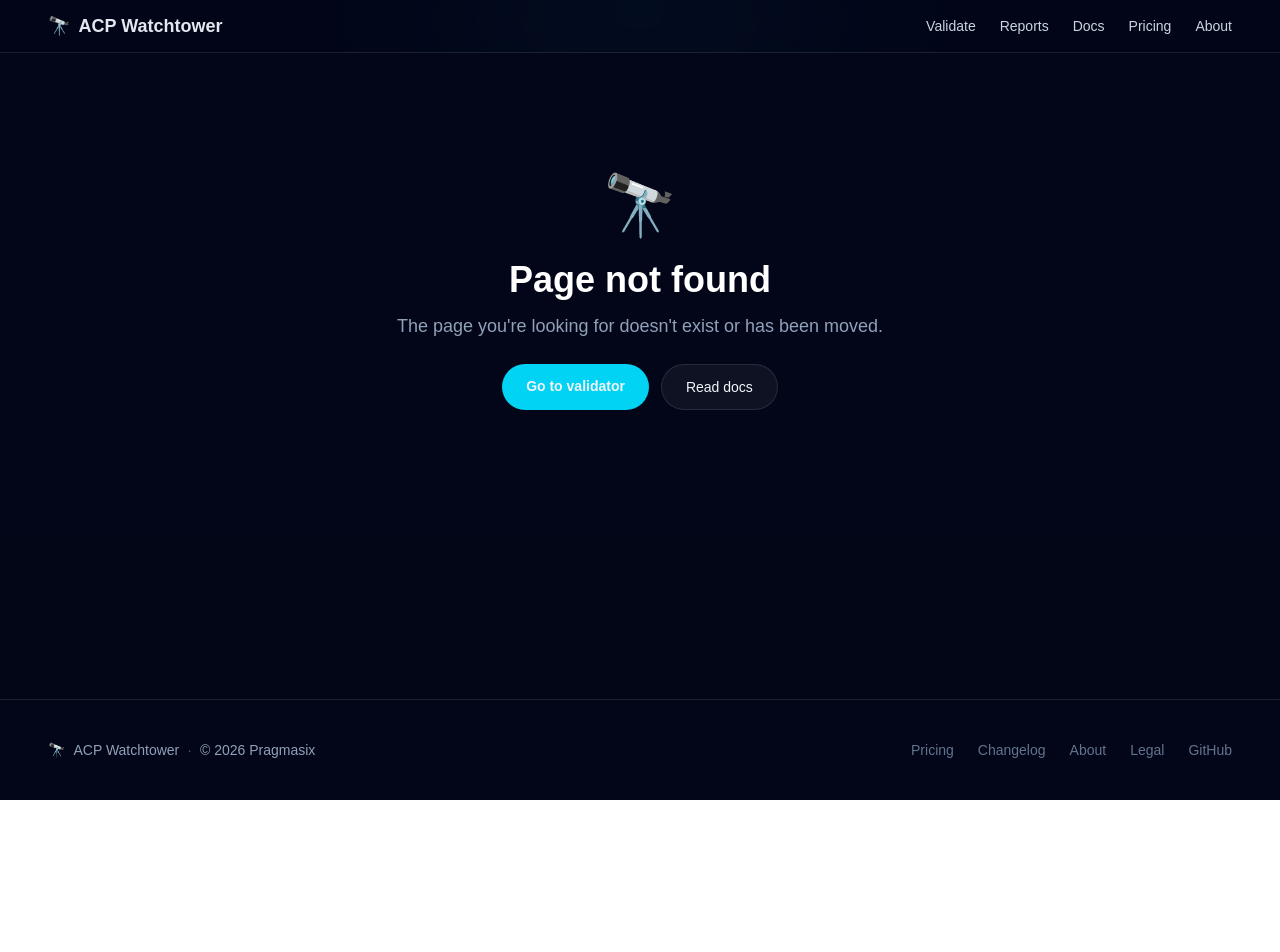
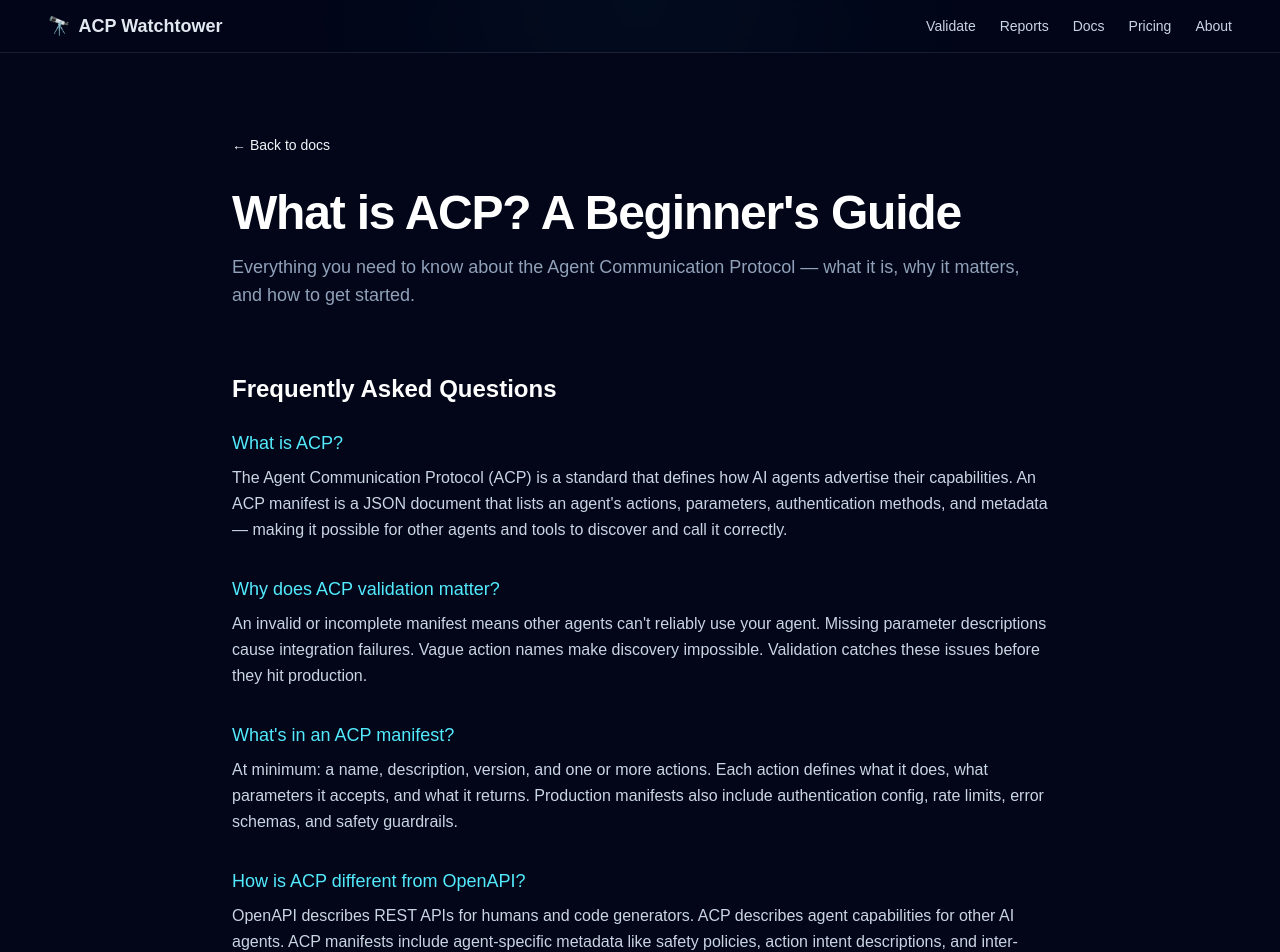
Before and after one commit to Splaticusamz/acp-watchtower, a Next.js app: page /docs/what-is-acp in a window 1280 px wide. Before the commit this address had no page. Shown: the top 952 px of the page. Before the commit the page ends 800 px from the top, so only its background shows below. Built offline with nearby package versions, Linux system fonts and the light colour scheme.

Commit message:
docs: add 'What is ACP?' beginner educational page

```diff
--- /dev/null
+++ b/src/app/docs/what-is-acp/page.tsx
@@ -0,0 +1,151 @@
+import Link from "next/link";
+import type { Metadata } from "next";
+
+export const metadata: Metadata = {
+  title: "What is ACP? Agent Communication Protocol Explained — ACP Watchtower",
+  description:
+    "A beginner-friendly guide to the Agent Communication Protocol (ACP). Learn what ACP is, why it matters for AI agents, and how to validate your manifests.",
+};
+
+const faqs = [
+  {
+    q: "What is ACP?",
+    a: "The Agent Communication Protocol (ACP) is a standard that defines how AI agents advertise their capabilities. An ACP manifest is a JSON document that lists an agent's actions, parameters, authentication methods, and metadata — making it possible for other agents and tools to discover and call it correctly.",
+  },
+  {
+    q: "Why does ACP validation matter?",
+    a: "An invalid or incomplete manifest means other agents can't reliably use your agent. Missing parameter descriptions cause integration failures. Vague action names make discovery impossible. Validation catches these issues before they hit production.",
+  },
+  {
+    q: "What's in an ACP manifest?",
+    a: "At minimum: a name, description, version, and one or more actions. Each action defines what it does, what parameters it accepts, and what it returns. Production manifests also include authentication config, rate limits, error schemas, and safety guardrails.",
+  },
+  {
+    q: "How is ACP different from OpenAPI?",
+    a: "OpenAPI describes REST APIs for humans and code generators. ACP describes agent capabilities for other AI agents. ACP manifests include agent-specific metadata like safety policies, action intent descriptions, and inter-agent communication patterns that OpenAPI doesn't cover.",
+  },
+  {
+    q: "Do I need ACP if I'm building a single agent?",
+    a: "Yes — even solo agents benefit from a well-structured manifest. It serves as documentation, enables tool-use frameworks (like LangChain, CrewAI, or AutoGen) to call your agent, and future-proofs you for multi-agent systems.",
+  },
+];
+
+const exampleManifest = `{
+  "name": "weather-agent",
+  "description": "Provides current weather and 5-day forecasts for any city worldwide.",
+  "version": "1.2.0",
+  "actions": [
+    {
+      "name": "get_forecast",
+      "description": "Returns a 5-day weather forecast for a given city.",
+      "parameters": {
+        "type": "object",
+        "properties": {
+          "city": {
+            "type": "string",
+            "description": "City name (e.g. 'San Francisco, CA')"
+          },
+          "units": {
+            "type": "string",
+            "enum": ["celsius", "fahrenheit"],
+            "description": "Temperature unit preference"
+          }
+        },
+        "required": ["city"]
+      }
+    }
+  ]
+}`;
+
+export default function WhatIsAcpPage() {
+  return (
+    <main className="min-h-screen bg-slate-950 text-slate-100">
+      <div className="mx-auto max-w-4xl px-6 py-20 sm:px-10">
+        <Link href="/docs" className="text-sm text-cyan-400 hover:text-cyan-300">
+          ← Back to docs
+        </Link>
+
+        <h1 className="mt-8 text-4xl font-semibold tracking-tight text-white sm:text-5xl">
+          What is ACP? A Beginner&apos;s Guide
+        </h1>
+        <p className="mt-4 text-lg text-slate-400">
+          Everything you need to know about the Agent Communication Protocol — what it is, why it matters, and how to get started.
+        </p>
+
+        <div className="mt-16 space-y-12">
+          {/* FAQ Section */}
+          <section>
+            <h2 className="text-2xl font-semibold text-white">Frequently Asked Questions</h2>
+            <div className="mt-6 space-y-8">
+              {faqs.map((faq) => (
+                <div key={faq.q}>
+                  <h3 className="text-lg font-medium text-cyan-300">{faq.q}</h3>
+                  <p className="mt-2 text-slate-300 leading-relaxed">{faq.a}</p>
+                </div>
+              ))}
+            </div>
+          </section>
+
+          {/* Example Manifest */}
+          <section>
+            <h2 className="text-2xl font-semibold text-white">Example ACP Manifest</h2>
+            <p className="mt-3 text-slate-300">
+              Here&apos;s a minimal but valid ACP manifest for a weather agent:
+            </p>
+            <pre className="mt-4 overflow-x-auto rounded-2xl border border-white/10 bg-[#020617] p-6 text-sm leading-7 text-slate-200">
+              {exampleManifest}
+            </pre>
+            <p className="mt-4 text-slate-400 text-sm">
+              This scores well on schema completeness and action clarity. To score higher, add authentication config, error schemas, and safety metadata.
+            </p>
+          </section>
+
+          {/* Validation Steps */}
+          <section>
+            <h2 className="text-2xl font-semibold text-white">How to Validate Your Manifest</h2>
+            <ol className="mt-6 list-decimal list-inside space-y-4 text-slate-300">
+              <li>
+                <strong className="text-white">Paste your manifest</strong> into the{" "}
+                <Link href="/" className="text-cyan-400 hover:text-cyan-300">
+                  ACP Watchtower analyzer
+                </Link>
+              </li>
+              <li>
+                <strong className="text-white">Review your readiness score</strong> — we check 20+ rules across 5 categories
+              </li>
+              <li>
+                <strong className="text-white">Fix severity-tagged findings</strong> — each issue comes with a specific fix recommendation
+              </li>
+              <li>
+                <strong className="text-white">Use diff mode</strong> to compare manifest versions and catch action drift before releasing
+              </li>
+              <li>
+                <strong className="text-white">Automate with CI</strong> — use our{" "}
+                <Link href="/docs" className="text-cyan-400 hover:text-cyan-300">
+                  API endpoints
+                </Link>{" "}
+                in GitHub Actions for continuous validation
+              </li>
+            </ol>
+          </section>
+
+          {/* CTA */}
+          <section className="rounded-3xl border border-cyan-400/20 bg-cyan-400/10 p-8 text-center">
+            <h2 className="text-2xl font-semibold text-white">
+              Ready to validate your first manifest?
+            </h2>
+            <p className="mt-2 text-slate-300">
+              Paste your ACP manifest and get a readiness score in seconds — free, no signup required.
+            </p>
+            <Link
+              href="/"
+              className="mt-4 inline-block rounded-full bg-cyan-400 px-6 py-3 text-sm font-semibold text-gray-950"
+            >
+              Try ACP Watchtower →
+            </Link>
+          </section>
+        </div>
+      </div>
+    </main>
+  );
+}
```
